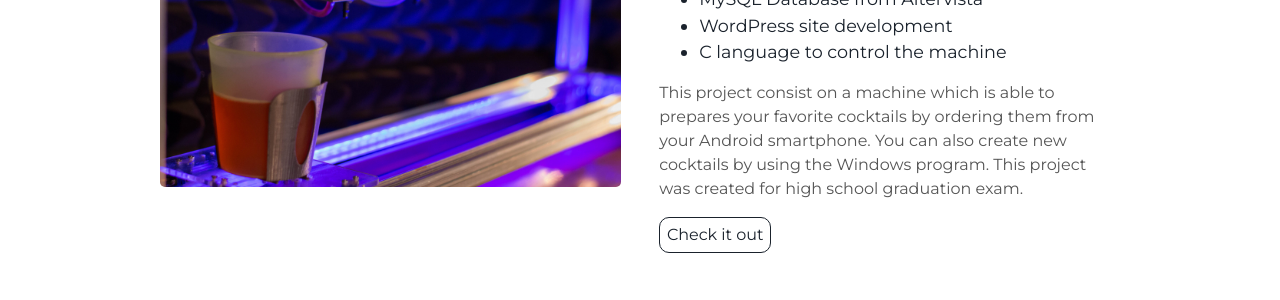
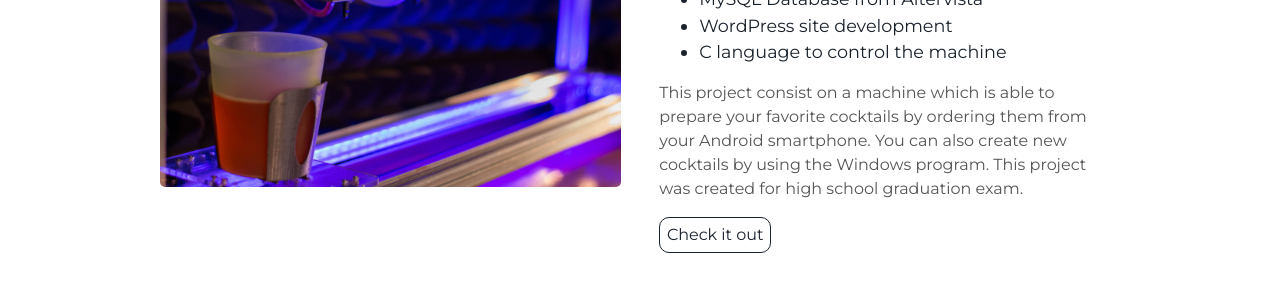
Before and after one commit to ClarkStoro/clarkstoro.github.io, a Jekyll site: the page built from index.html, in a window 1280 px wide and 900 px high, scrolled down 1787 px. Shown: the part 401-701 px from the top of the window. Built offline with Jekyll 4.4.1, drawn with Linux system fonts in a browser that asks for light colours.

Commit message:
Update projects.html

```diff
--- a/_includes/projects.html
+++ b/_includes/projects.html
@@ -3,7 +3,7 @@
 </div>
 <div class="user-projects">
   <div class="images-right">
-    <img alt="mountains" src="{{ "/assets/img/SmartThermostat.jpg" | prepend: site.baseurl }}" />
+    <img alt="Smart Thermostat" src="{{ "/assets/img/SmartThermostat.jpg" | prepend: site.baseurl }}" />
   </div>
   <div class="contents">
     <h3> Smart Thermostat </h3>
@@ -17,7 +17,7 @@
 </div>
 <div class="user-projects">
   <div class="images-left">
-    <img alt="mountains" src="{{ "/assets/img/DrinkMachine.jpg" | prepend: site.baseurl }}" />
+    <img alt="Drink Machine" src="{{ "/assets/img/DrinkMachine.jpg" | prepend: site.baseurl }}" />
   </div>
   <div class="contents-right">
     <h3> Drink Machine </h3>
@@ -27,7 +27,7 @@
       <li> WordPress site development</li>
       <li> C language to control the machine</li>
     </ul>
-    <p>This project consist on a machine which is able to prepares your favorite cocktails by ordering them from your Android smartphone. You can also create new cocktails by using the Windows program. This project was created for high school graduation exam. </p>
+    <p>This project consist on a machine which is able to prepare your favorite cocktails by ordering them from your Android smartphone. You can also create new cocktails by using the Windows program. This project was created for high school graduation exam. </p>
     <a class="project-link" target="_blank" href="http://drinkmachine.altervista.org">Check it out</a>
   </div>
 </div>
```
